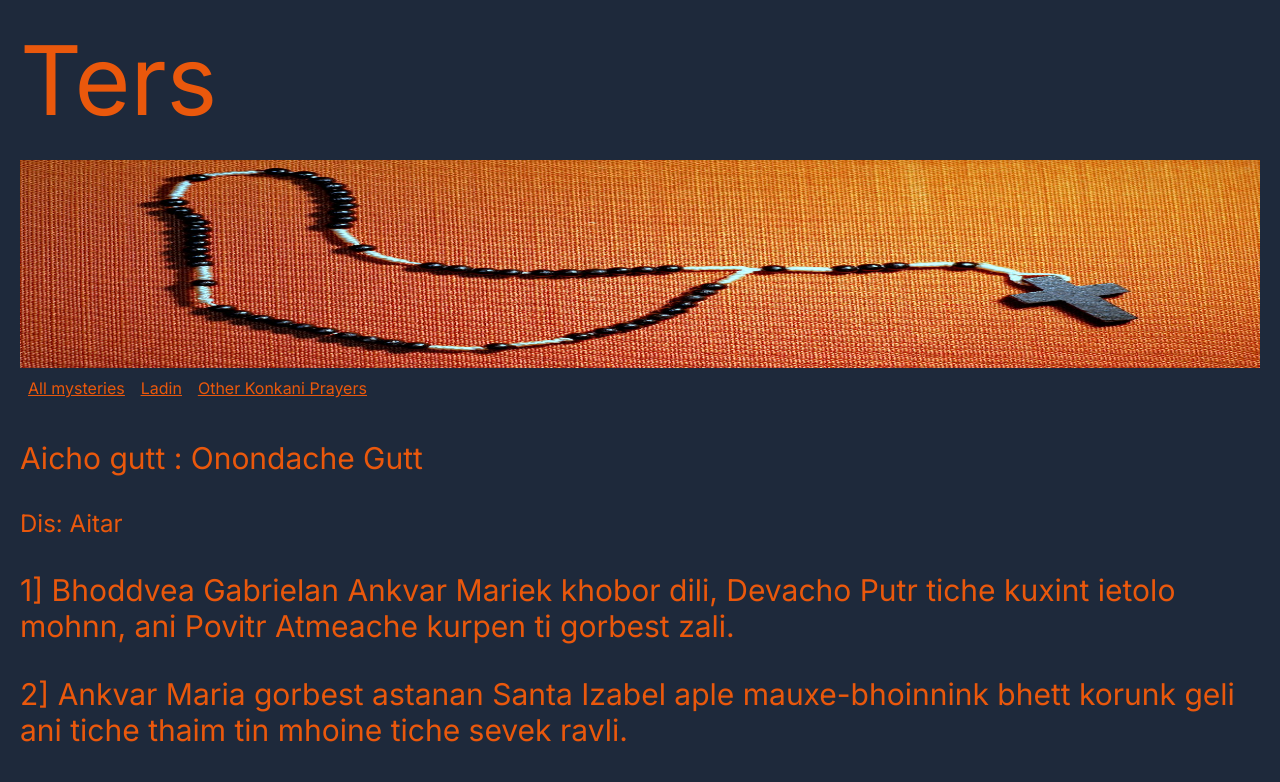
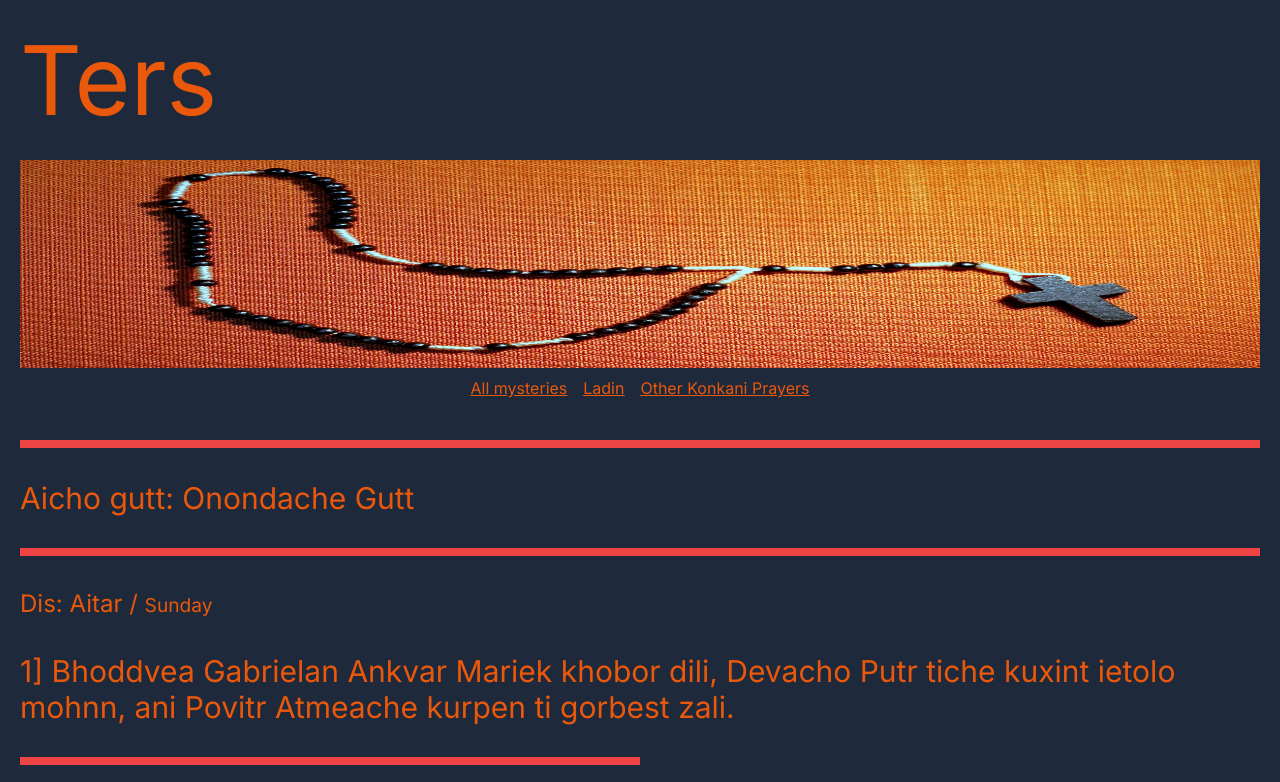
Before and after one commit to Joshuajrodrigues/ters, a Next.js app: page / in a window 1280 px wide. Shown: the top 782 px of the page. Built offline with nearby package versions, Linux system fonts and the light colour scheme.

Commit message:
borders added

```diff
--- a/app/components/todaysMystery.tsx
+++ b/app/components/todaysMystery.tsx
@@ -9,13 +9,18 @@ export const TodaysMystery=({gutt}:{gutt:RosaryOfTheDay[]})=>{
     let data = gutt[0]
     return(
         <>
-        <h2 className=" text-3xl mt-8">Aicho gutt : {data.title}</h2>
-        <h3 className="mt-8 text-2xl ">Dis: {mapDayToKonkani[getDay().toLocaleLowerCase()]}</h3>
+            <div className=" bg-red-500 h-2 my-8" ></div>
+        <h2 className=" text-3xl mt-8">Aicho gutt: {data.title}</h2>
+        <div className=" bg-red-500 h-2 my-8" ></div>
+        <h3 className="mt-8 text-2xl ">Dis: {mapDayToKonkani[getDay().toLowerCase()]} / <small> {getDay()}</small></h3>
         {
             data.mysteries.map((item,index)=>(
+                <>
                 <h4 key={item.title} className="text-3xl my-8">
                     {`${index+1}] ${item.title}`}
                 </h4>
+                <div className=" bg-red-500 h-2 my-8 w-1/2" ></div>
+                </>
             ))
         }
 
--- a/app/page.tsx
+++ b/app/page.tsx
@@ -26,7 +26,7 @@ export default async function Home() {
 
         <Image src={heroImage} className="w-full h-52" alt="Rosary" />
         <nav>
-          <ul className="flex">
+          <ul className="flex justify-center items-baseline">
           <li className="m-2 underline">
               <a href="">All mysteries</a>
             </li>
```
